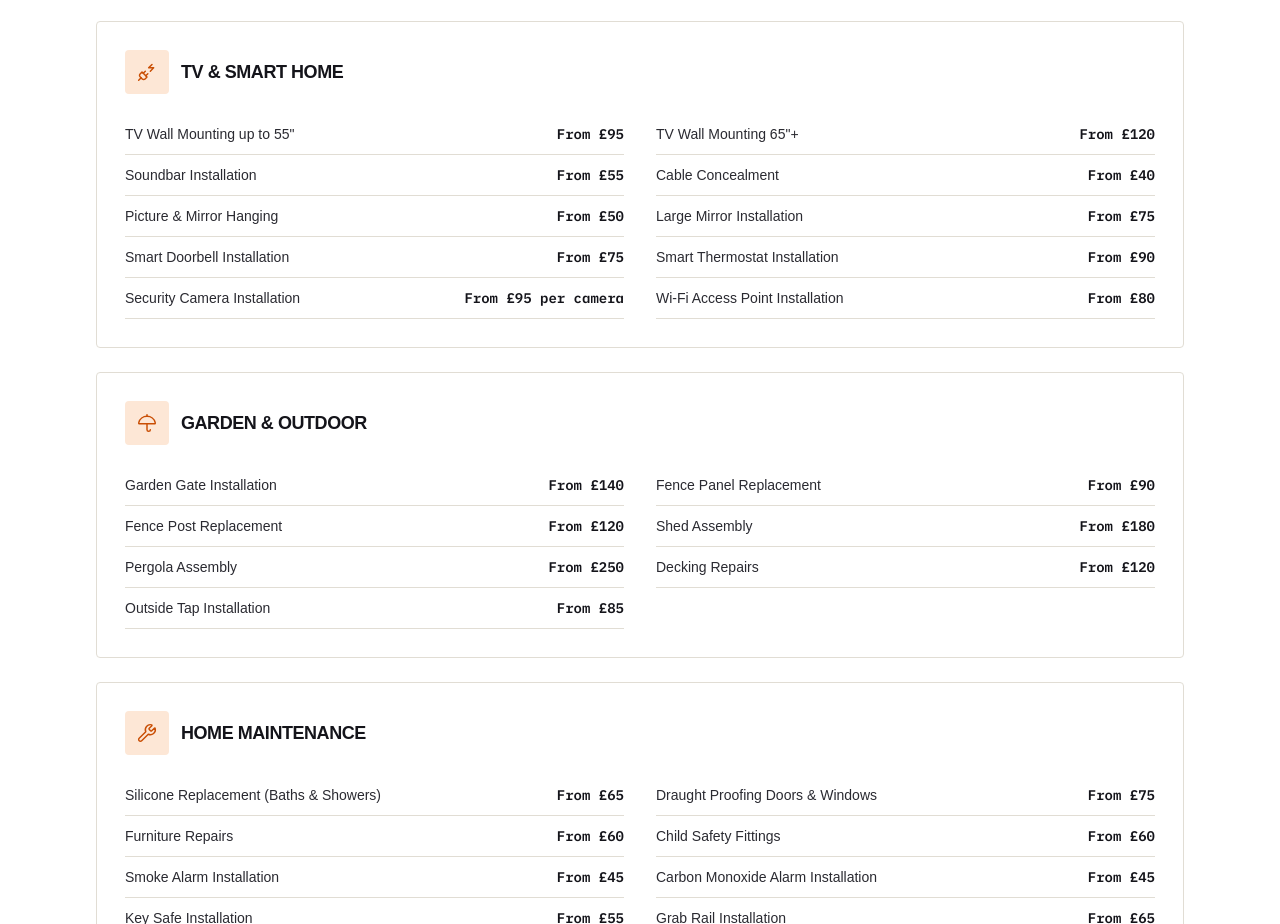
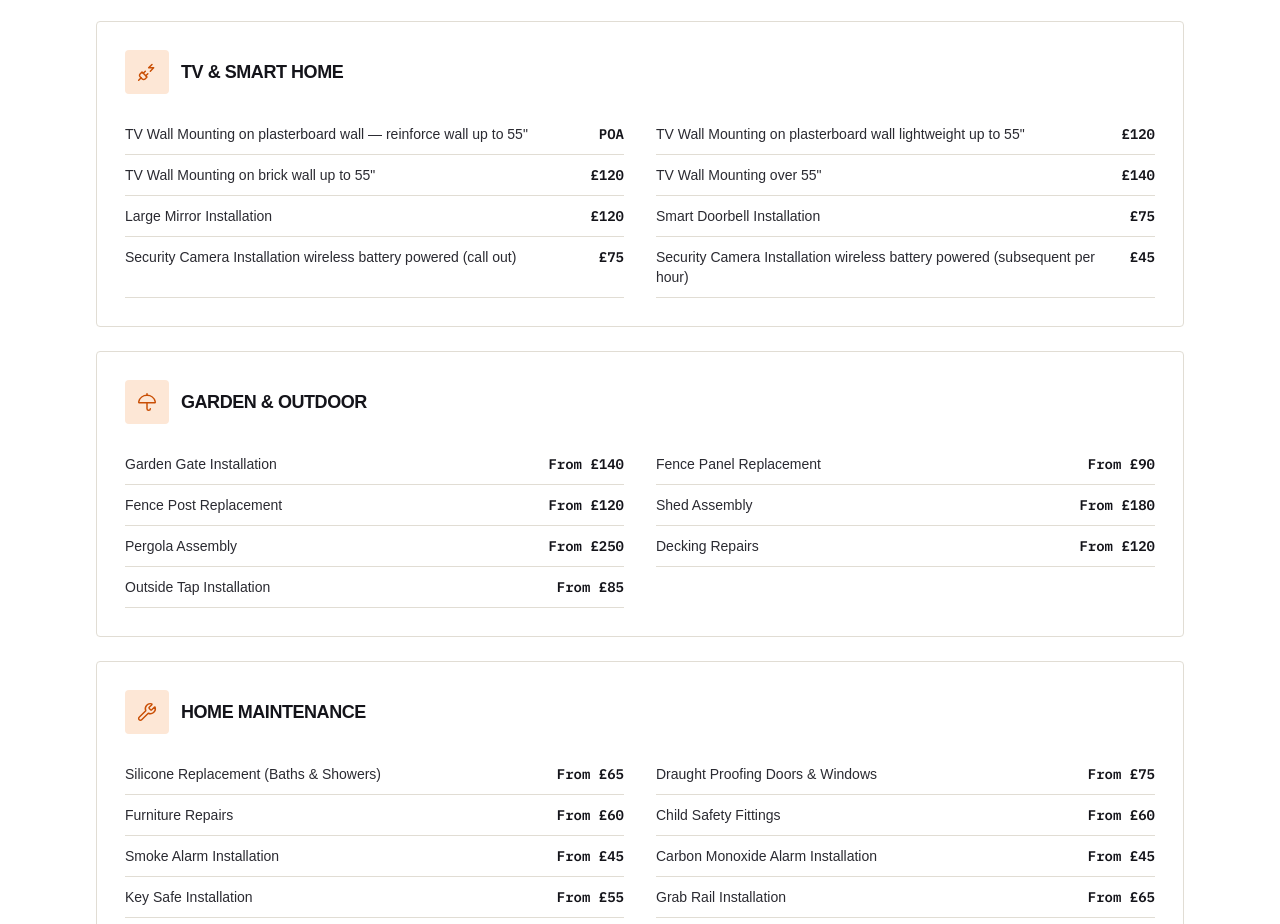
Before and after one commit to jasonkazakos-cpu/zebra-trades-website, a Next.js app: page /handyman in a window 1280 px wide. Shown: the part 3260-4184 px from the top of the page. Built offline with nearby package versions, Linux system fonts and the light colour scheme; a web font is replaced by a local one.

Commit message:
Update TV & Smart Home pricing on handyman page with new rates

```diff
--- a/app/handyman/page.tsx
+++ b/app/handyman/page.tsx
@@ -103,16 +103,14 @@ const categories: PricingCategory[] = [
     title: "TV & Smart Home",
     icon: "PlugZap",
     items: [
-      { name: "TV Wall Mounting up to 55\"", price: "From £95" },
-      { name: "TV Wall Mounting 65\"+", price: "From £120" },
-      { name: "Soundbar Installation", price: "From £55" },
-      { name: "Cable Concealment", price: "From £40" },
-      { name: "Picture & Mirror Hanging", price: "From £50" },
-      { name: "Large Mirror Installation", price: "From £75" },
-      { name: "Smart Doorbell Installation", price: "From £75" },
-      { name: "Smart Thermostat Installation", price: "From £90" },
-      { name: "Security Camera Installation", price: "From £95 per camera" },
-      { name: "Wi-Fi Access Point Installation", price: "From £80" },
+      { name: "TV Wall Mounting on plasterboard wall — reinforce wall up to 55\"", price: "POA" },
+      { name: "TV Wall Mounting on plasterboard wall lightweight up to 55\"", price: "£120" },
+      { name: "TV Wall Mounting on brick wall up to 55\"", price: "£120" },
+      { name: "TV Wall Mounting over 55\"", price: "£140" },
+      { name: "Large Mirror Installation", price: "£120" },
+      { name: "Smart Doorbell Installation", price: "£75" },
+      { name: "Security Camera Installation wireless battery powered (call out)", price: "£75" },
+      { name: "Security Camera Installation wireless battery powered (subsequent per hour)", price: "£45" },
     ],
   },
   {
```
